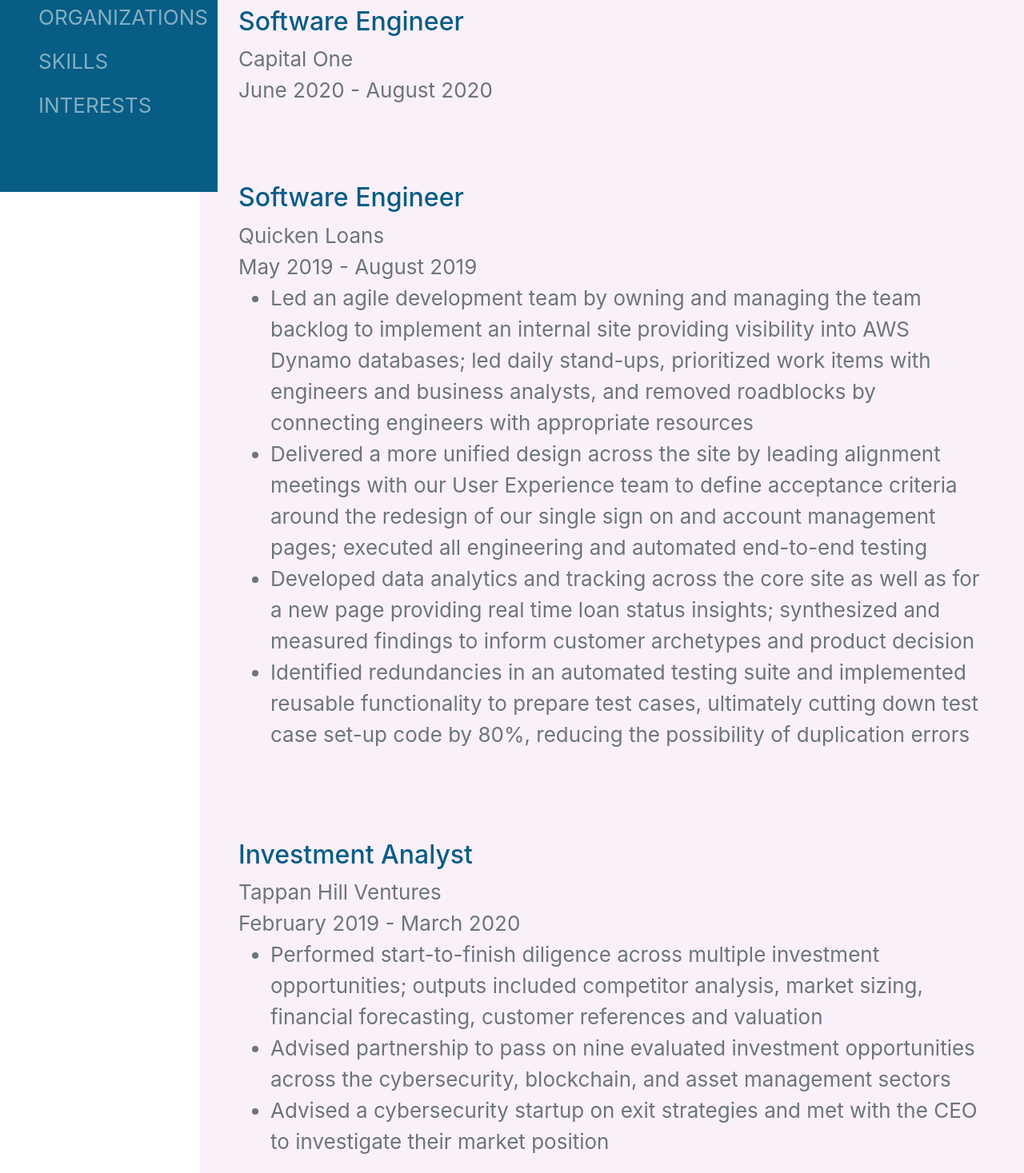
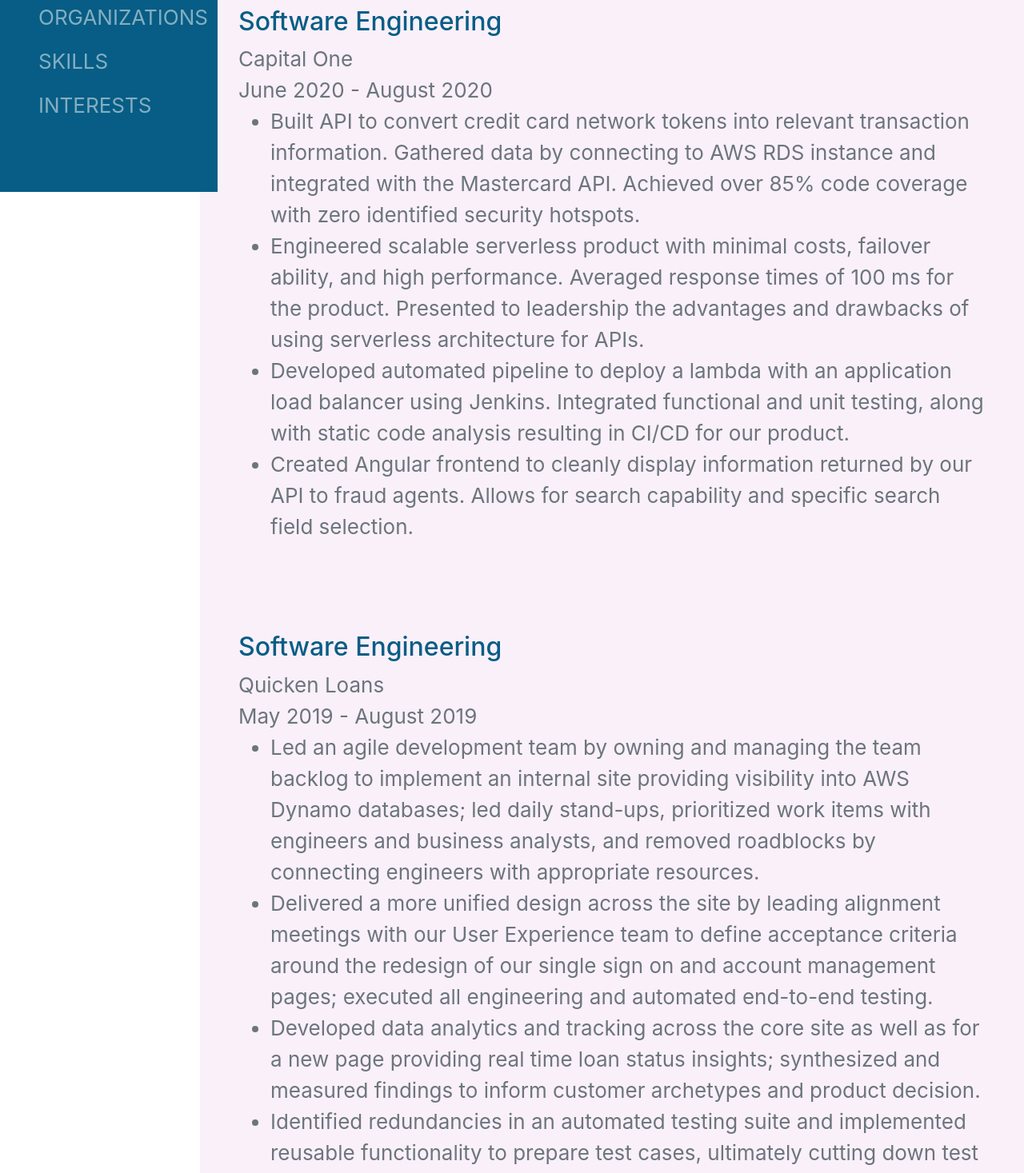
Before and after one commit to hadpeter/personal-site, a React (Create React App) app: page / in a window 1280 px wide. Shown: the part 560-2027 px from the top of the page at 80% size. Built offline with nearby package versions, Linux system fonts and the light colour scheme.

Commit message:
August 2 update - internship and side projects

```diff
--- a/src/App.css
+++ b/src/App.css
@@ -162,3 +162,7 @@
     transform: rotate(360deg);
   }
 }
+
+.noa {
+  color: rgb(202, 20, 20);
+}
--- a/src/components/capitalOne.js
+++ b/src/components/capitalOne.js
@@ -6,12 +6,18 @@
         return <div class="resume-section p-3 p-lg-5 d-flex align-items-center">
             <div class = "text-left">
             <h2>
-                Software Engineer
+                Software Engineering
             </h2>
             <h class = "text-muted">
                 Capital One <br></br>
                 June 2020 - August 2020
             </h>
+            <ul class = "text-muted">
+                <li>Built API to convert credit card network tokens into relevant transaction information. Gathered data by connecting to AWS RDS instance and integrated with the Mastercard API. Achieved over 85% code coverage with zero identified security hotspots.</li>
+                <li>Engineered scalable serverless product with minimal costs, failover ability, and high performance. Averaged response times of 100 ms for the product. Presented to leadership the advantages and drawbacks of using serverless architecture for APIs.</li>
+                <li>Developed automated pipeline to deploy a lambda with an application load balancer using Jenkins. Integrated functional and unit testing, along with static code analysis resulting in CI/CD for our product.</li>
+                <li>Created Angular frontend to cleanly display information returned by our API to fraud agents. Allows for search capability and specific search field selection.</li>
+            </ul>
             </div>
         </div>
     }
--- a/src/components/interests.js
+++ b/src/components/interests.js
@@ -9,7 +9,7 @@
             <div class="p-lg-5 d-flex ml-auto p-2 align-items-left">
                 <div class="text-left">
                     <p class = "text-muted">
-                        The Dark Web, Networking, Asyncronous Programming, P versus NP Problem, the Future of Cryptography, FinTech, Entrepreneurship, Venture Capital, Women's Rights, Yoga, Meditation, Water Skiing, Gardening
+                        Cloud Computing, AWS, Networking, The Dark Web, Networking, Asyncronous Programming, P versus NP Problem, the Future of Cryptography, FinTech, Entrepreneurship, Venture Capital, Women's Rights, Yoga, Meditation, Water Skiing, Gardening
                     </p>
                 </div>
             </div>
--- a/src/components/projects.js
+++ b/src/components/projects.js
@@ -17,12 +17,37 @@
                 <h4>Meal Tracking iOS App</h4>
                 <ul class = "text-muted">
                 <li>
-                    Developed a mobile app that allows users to upload photos of, title, and assign ratings to meals. The tool can be used to track diets, cooking recipes, or favorite restaurants
+                    Developed a mobile app that allows users to upload photos of, title, and assign ratings to meals
+                </li>
+                <li>
+                    The tool can be used to track diets, cooking recipes, or favorite restaurants
                 </li>
                 <li>
                     Written in Swift
                 </li>
                 </ul>
+                <h4>Positive Affirmations iOS App</h4>
+                <ul class = "text-muted">
+                <li>
+                    Constructed a mobile app that shares random positive affirmations with users
+                </li>
+                <li>
+                    Users have the capability to favorite affirmations that resonate with them and access the favorites list
+                </li>
+                <li>
+                    Written in Swift
+                </li>
+                </ul>
+                <h4>HumanKind Database</h4>
+                <ul class = "text-muted">
+                <li>
+                    Assembled JavaScript application to convert Google Form responses into a secure AWS DynamoDB instance with React frontend
+                </li>
+                <li>
+                    Used by HumanKind, an organization working to connect college students with volunteer opportunities during COVID-19
+                </li>
+                </ul>
+
             </div>
             <div class="text-nowrap">
 
--- a/src/components/quicken.js
+++ b/src/components/quicken.js
@@ -6,7 +6,7 @@
         return <div class="resume-section p-3 p-lg-5 d-flex align-items-center">
             <div class = "text-left">
             <h2>
-                Software Engineer
+                Software Engineering
             </h2>
             <h class = "text-muted">
                 Quicken Loans<br></br>
@@ -14,16 +14,16 @@
             </h>
             <ul class = "text-muted">
                 <li>
-                Led an agile development team by owning and managing the team backlog to implement an internal site providing visibility into AWS Dynamo databases; led daily stand-ups, prioritized work items with engineers and business analysts, and removed roadblocks by connecting engineers with appropriate resources
+                Led an agile development team by owning and managing the team backlog to implement an internal site providing visibility into AWS Dynamo databases; led daily stand-ups, prioritized work items with engineers and business analysts, and removed roadblocks by connecting engineers with appropriate resources.
                 </li>
                 <li>
-                Delivered a more unified design across the site by leading alignment meetings with our User Experience team to define acceptance criteria around the redesign of our single sign on and account management pages; executed all engineering and automated end-to-end testing
+                Delivered a more unified design across the site by leading alignment meetings with our User Experience team to define acceptance criteria around the redesign of our single sign on and account management pages; executed all engineering and automated end-to-end testing.
                 </li>
                 <li>
-                Developed data analytics and tracking across the core site as well as for a new page providing real time loan status insights; synthesized and measured findings to inform customer archetypes and product decision
+                Developed data analytics and tracking across the core site as well as for a new page providing real time loan status insights; synthesized and measured findings to inform customer archetypes and product decision.
                 </li>
                 <li>
-                Identified redundancies in an automated testing suite and implemented reusable functionality to prepare test cases, ultimately cutting down test case set-up code by 80%, reducing the possibility of duplication errors
+                Identified redundancies in an automated testing suite and implemented reusable functionality to prepare test cases, ultimately cutting down test case set-up code by 80%, reducing the possibility of duplication errors.
                 </li>
             </ul>
             </div>
--- a/src/components/skills.js
+++ b/src/components/skills.js
@@ -10,10 +10,16 @@
                 <div class="text-left">
                     <h2>Programming Languages &amp; Tools</h2>
                         <p class = "text-muted">
-                        C++, Python, C, Java, C#, JavaScript, HTML, CSS, Swift, Git, SQL, Flask, React, Jinja2, bash, MATLAB, Arduino, AWS DynamoDB
+                        C++, Python, C, Java, C#, JavaScript, HTML, CSS, Swift, Git, SQL, Flask, React, Jinja2, bash, MATLAB
                         </p>
                     <h2>Workflows</h2>
                         <ul class= "text-muted">
+                            <li>
+                                CI/CD
+                            </li>
+                            <li>
+                                Unit Testing
+                            </li>
                             <li>
                                 End to End Testing &amp; Debugging
                             </li>
--- a/src/components/studentorgs.js
+++ b/src/components/studentorgs.js
@@ -6,6 +6,17 @@
             <h1 class="resume-section p-3 p-lg-5 d-flex align-items-center">
                 Organizations
             </h1>
+            <div class="resume-section p-3 p-lg-5 d-flex align-items-center">
+                <div class="text-left">
+                    <h2>Fellow</h2>
+                    <h class = "text-muted">Rewriting the Code<br></br>
+                    June 2020 - Present
+                    </h>
+                    <p class = "text-muted">
+                    Rewriting the Code is a non-profit organization focused on empowering college, graduate, and early career women in technology. By providing intersectional communities, mentorship, industry experience, and educational resources, they are building the next generation of engineers and technology leaders.
+                    </p>
+                </div>
+            </div>
             <div class="resume-section p-3 p-lg-5 d-flex align-items-center">
                 <div class="text-left">
                     <h2>Fellow and Mentor</h2>
--- a/src/components/tappanHill.js
+++ b/src/components/tappanHill.js
@@ -14,13 +14,13 @@
             </h>
             <ul class = "text-muted">
                 <li>
-                Performed start-to-finish diligence across multiple investment opportunities; outputs included competitor analysis, market sizing, financial forecasting, customer references and valuation
+                Performed start-to-finish diligence across multiple investment opportunities; outputs included competitor analysis, market sizing, financial forecasting, customer references and valuation.
                 </li>
                 <li>
-                Advised partnership to pass on nine evaluated investment opportunities across the cybersecurity, blockchain, and asset management sectors
+                Advised partnership to pass on nine evaluated investment opportunities across the cybersecurity, blockchain, and asset management sectors.
                 </li>
                 <li>
-                Advised a cybersecurity startup on exit strategies and met with the CEO to investigate their market position
+                Advised a cybersecurity startup on exit strategies and met with the CEO to investigate their market position.
                 </li>
             </ul>
             </div>
```
